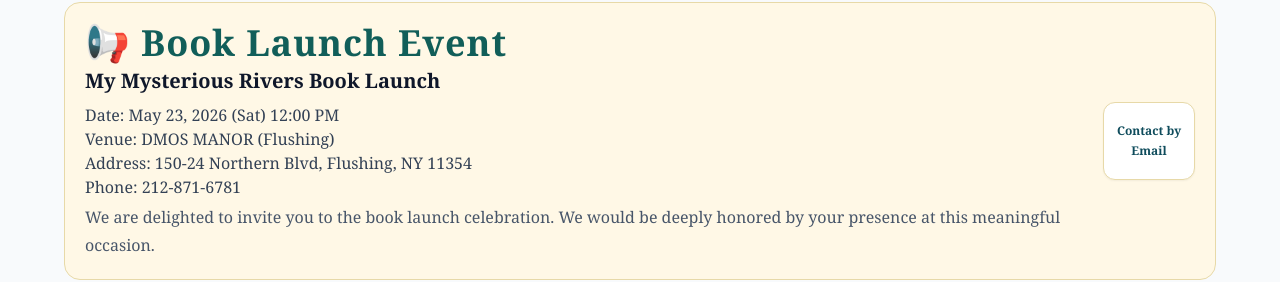
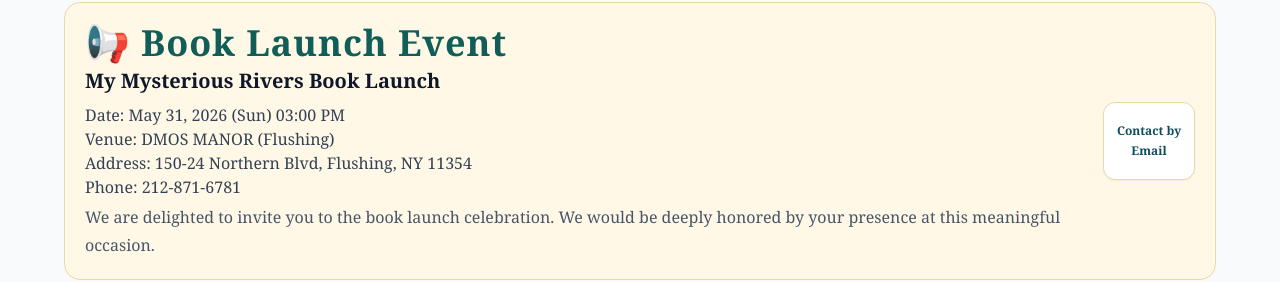
Before and after one commit to Seunghyup-CAA/New-repository, a React (Vite) app: page / in a window 1280 px wide. Shown: the part 333-615 px from the top of the page. Built offline with nearby package versions, Linux system fonts and the light colour scheme.

Commit message:
Add files via upload

```diff
--- a/src/App.tsx
+++ b/src/App.tsx
@@ -51,7 +51,7 @@ const KO: Content = {
   hero: "삶과 기억, 고통과 감사가 하나의 흐름으로 이어지는 자전에세이",
   eventLabel: "📢 출판기념회 안내",
   eventTitle: "『신비로운 강들』 출판기념회",
-  eventDate: "일시: 2026년 5월 23일 (토) 낮 12시\n장소: 디모스연회장 (플러싱)\n주소: 150-24 Northern Blvd, Flushing, NY 11354\n전화: 212-871-6781",
+  eventDate: "일시: 5월 31일, 2026 (일요일) 오후 3시\n장소: 디모스연회장 (플러싱)\n주소: 150-24 Northern Blvd, Flushing, NY 11354\n전화: 212-871-6781",
   eventDesc:
     "소중한 분들을 모시고 출판기념회를 개최하게 되어 기쁜 마음으로 초대드립니다. 바쁘신 중에도 함께 자리해 주시어 이 뜻깊은 시간을 나누어 주시기 바랍니다.",
   eventBtn: ["이메일로", "문의하기"],
@@ -96,7 +96,7 @@ const EN: Content = {
   hero: "A deeply reflective memoir where life, memory, suffering, and gratitude flow together as one continuous journey.",
   eventLabel: "📢 Book Launch Event",
   eventTitle: "My Mysterious Rivers Book Launch",
-  eventDate: "Date: May 23, 2026 (Sat) 12:00 PM\nVenue: DMOS MANOR (Flushing)\nAddress: 150-24 Northern Blvd, Flushing, NY 11354\nPhone: 212-871-6781",
+  eventDate: "Date: May 31, 2026 (Sun) 03:00 PM\nVenue: DMOS MANOR (Flushing)\nAddress: 150-24 Northern Blvd, Flushing, NY 11354\nPhone: 212-871-6781",
   eventDesc:
     "We are delighted to invite you to the book launch celebration. We would be deeply honored by your presence at this meaningful occasion.",
   eventBtn: ["Contact by", "Email"],
```
